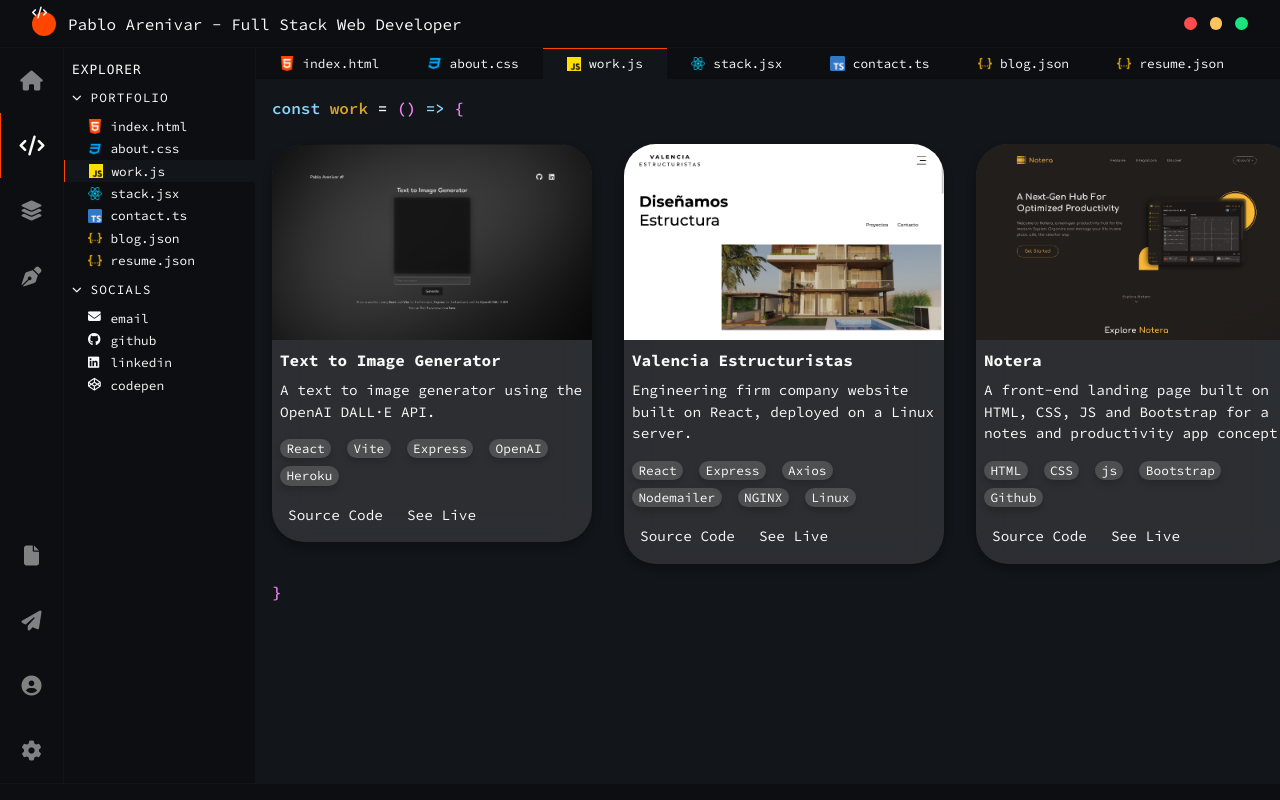
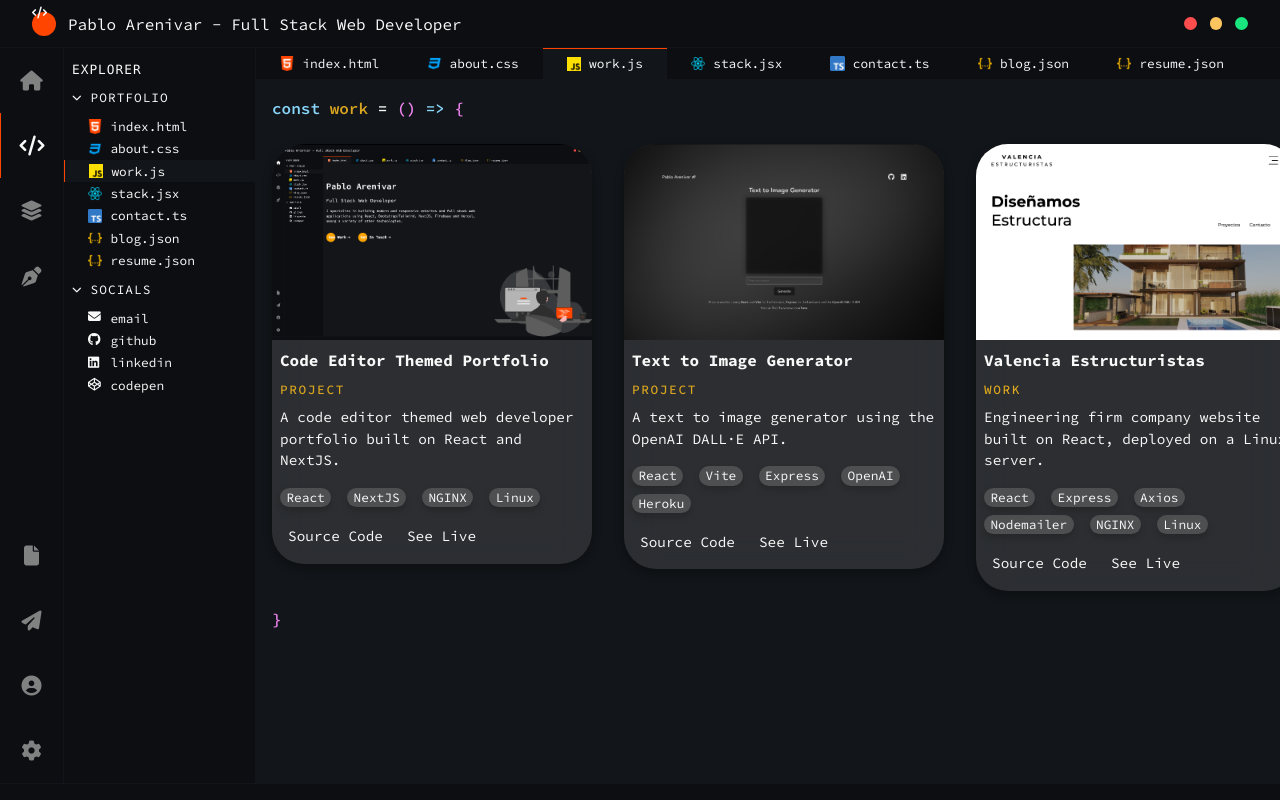
Before and after one commit to piarenivar/code-editor-theme-portfolio, a Next.js app: page /work in a window 1280 px wide. Built offline with nearby package versions, Linux system fonts and the light colour scheme.

Commit message:
Update existing files.

```diff
--- a/src/components/Card.jsx
+++ b/src/components/Card.jsx
@@ -1,19 +1,22 @@
+import styles from '../styles/modules/Pages.module.css';
+
 import Image from "next/image";
 import Link from "next/link";
 
-import Stack from "./Stack";
+import CardStack from "./CardStack";
 
-export default function Card({ id, img, alt, title, desc, stack, github, url }) {
+export default function Card({ id, img, alt, title, type, desc, stack, github, url }) {
     return (
-        <div className='card'>
-            <Link href={url} className='card-img-link center' target='_blank'><Image src={img} alt={alt} className='card-img' /><i className='fa-solid fa-arrow-up-right-from-square fa-lg' /></Link>
-            <div className='card-content'>
+        <div className={styles.card}>
+            <Link href={url} className={`center ${styles.card_img_link}`} target='_blank'><Image src={img} alt={alt} className={styles.card_img} /><i className='fa-solid fa-arrow-up-right-from-square fa-lg' /></Link>
+            <div className={styles.card_content}>
                 <h3>{title}</h3>
+                <span className={`gold ${styles.card_type}`}>{type}</span>
                 <p>{desc}</p>
-                <Stack id={id} stack={stack} />
-                <div className='card-links'>
-                    <Link href={github} className='card-link underline-link' target='_blank'>Source Code</Link>
-                    <Link href={url} className='card-link underline-link' target='_blank'>See Live</Link>
+                <CardStack id={id} stack={stack} />
+                <div className={styles.card_links}>
+                    <Link href={github} className={`underline-link ${styles.card_link}`} target='_blank'>Source Code</Link>
+                    <Link href={url} className={`underline-link ${styles.card_link}`} target='_blank'>See Live</Link>
                 </div>
             </div>
         </div>
--- /dev/null
+++ b/src/components/CardStack.jsx
@@ -0,0 +1,13 @@
+import styles from '../styles/modules/Pages.module.css';
+
+export default function CardStack({ id, stack }) {
+    return (
+        <div className={styles.card_stack}>
+            {
+                stack.map((stackItem, id) => {
+                    return <span className={styles.card_stack_item} key={id}>{stackItem}</span>
+                })
+            }
+        </div>
+    )
+}
--- a/src/components/Stack.jsx
+++ /dev/null
@@ -1,12 +0,0 @@
-export default function Stack({ id, stack }) {
-
-    return (
-        <div className='card-stack'>
-            {
-                stack.map((stackItem, id) => {
-                    return <span className='card-stack-item' key={id}>{stackItem}</span>
-                })
-            }
-        </div>
-    )
-}
--- /dev/null
+++ b/src/components/StackItem.jsx
@@ -0,0 +1,5 @@
+export default function StackItem() {
+  return (
+    <div>StackItem</div>
+  )
+}
--- a/src/lib/workData.js
+++ b/src/lib/workData.js
@@ -1,35 +1,50 @@
+import notera from '../../public/notera.png';
+import portfolio from '../../public/portfolio.png';
 import textToImage from '../../public/text-to-image.png';
 import ve from '../../public/ve.png';
-import notera from '../../public/notera.png';
 
 const workData = [
     {
         id: 1,
+        img: portfolio,
+        alt: 'Code editor themed web developer portfolio cover image.',
+        title: 'Code Editor Themed Portfolio',
+        type: 'Project',
+        desc: 'A code editor themed web developer portfolio built on React and NextJS.',
+        stack: ['React', 'NextJS', 'NGINX', 'Linux'],
+        github: 'https://github.com/piarenivar/code-editor-theme-portfolio',
+        url: '/',
+    },
+    {
+        id: 2,
         img: textToImage,
         alt: 'Text to image generator cover image.',
         title: 'Text to Image Generator',
+        type: 'Project',
         desc: 'A text to image generator using the OpenAI DALL·E API.',
         stack: ['React', 'Vite', 'Express', 'OpenAI', 'Heroku'],
         github: 'https://github.com/piarenivar/text-to-image',
         url: 'https://text-to-image.herokuapp.com/',
     },
     {
-        id: 2,
+        id: 3,
         img: ve,
         alt: 'Valencia Estructuristas cover image.',
         title: 'Valencia Estructuristas',
+        type: 'Work',
         desc: 'Engineering firm company website built on React, deployed on a Linux server.',
         stack: ['React', 'Express', 'Axios', 'Nodemailer', 'NGINX', 'Linux'],
         github: 'https://github.com/piarenivar/ve-react',
         url: 'https://valenciaestructuristas.com/',
     },
     {
-        id: 3,
+        id: 4,
         img: notera,
         alt: 'Notera project cover image.',
         title: 'Notera',
+        type: 'Project',
         desc: 'A front-end landing page built on HTML, CSS, JS and Bootstrap for a notes and productivity app concept.',
-        stack: ['HTML', 'CSS', 'js', 'Bootstrap', 'Github'],
+        stack: ['HTML', 'CSS', 'JS', 'Bootstrap', 'Github'],
         github: 'https://github.com/piarenivar/notera',
         url: 'https://piarenivar.github.io/notera/',
     },
--- a/src/pages/stack.js
+++ b/src/pages/stack.js
@@ -1,10 +1,14 @@
 import styles from '../styles/modules/Pages.module.css';
+import StackItem from '@/components/StackItem';
 
 export default function StackPage() {
     return (
         <main className={styles.main}>
-            <h2 className={styles.title}>Technology Stack</h2>
-
+            <h2><span className='purple'>export default</span> <span className='blue'>function</span> <span className='yellow'>Stack</span><span className='gold'>{`() {`}</span></h2>
+            <h2 className={`purple ${styles.jsx_indent}`}>return {`(`}</h2>
+            <StackItem />
+            <h2 className={`purple ${styles.jsx_indent}`}>{`)`}</h2>
+            <h2 className='gold'>{`}`}</h2>
         </main>
     )
 }
--- a/src/pages/work.js
+++ b/src/pages/work.js
@@ -3,8 +3,8 @@
 
 import workData from '../lib/workData';
 
-function renderWorkData({ id, img, alt, title, desc, stack, github, url }) {
-  return <Card key={id} img={img} alt={alt} title={title} desc={desc} stack={stack} github={github} url={url} />
+function renderWorkData({ id, img, alt, title, type, desc, stack, github, url }) {
+  return <Card key={id} img={img} alt={alt} title={title} type={type} desc={desc} stack={stack} github={github} url={url} />
 }
 
 export default function WorkPage() {
--- a/src/styles/globals.css
+++ b/src/styles/globals.css
@@ -47,6 +47,10 @@
   color: violet;
 }
 
+.yellow {
+  color: var(--color-stop-light-yellow);
+}
+
 a {
   cursor: pointer;
   text-decoration: none;
@@ -58,112 +62,6 @@
   color: var(--color-white);
 
   font-family: var(--code-font);
-}
-
-.card {
-  backdrop-filter: blur(1rem);
-  background-color: rgb(128, 128, 128, .24);
-  border-radius: 2rem;
-  box-shadow: 0 4px 8px 1px rgb(0, 0, 0, .24);
-
-  display: flex;
-  flex-direction: column;
-
-  margin-right: 2rem;
-
-  height: fit-content;
-  width: 24%;
-  min-width: 20rem;
-}
-
-.cards {
-  min-height: fit-content;
-}
-
-.card-content {
-  border-radius: 0 0 2rem 2rem;
-
-  padding: .5rem;
-
-  height: 100%;
-  width: 100%;
-}
-
-.card-content h3 {
-  font-weight: 700;
-  margin-bottom: .5rem;
-}
-
-.card-content p {
-  font-size: .9rem;
-}
-
-.card-img {
-  cursor: pointer;
-  min-height: 100%;
-  object-fit: cover;
-  transition: var(--transition);
-}
-
-.card-img-link {
-  background-color: #000;
-  border-radius: 2rem 2rem 0 0;
-
-  overflow: hidden;
-
-  height: 45%;
-  min-height: 45%;
-  width: 100%;
-}
-
-.card-img-link i {
-  opacity: 0;
-  position: absolute;
-  transition: var(--transition);
-}
-
-.card-img-link:hover .card-img {
-  opacity: .64;
-}
-
-.card-img-link:hover i {
-  opacity: .8;
-}
-
-.card-links {
-  margin: .5rem 0;
-}
-
-.card-links a {
-  color: var(--color-white);
-}
-
-.card-link {
-  font-size: .9rem;
-  margin:0 1rem 0 .5rem;
-}
-
-.card-stack {
-  display: flex;
-  flex-wrap: wrap;
-}
-
-.card-stack-item {
-  background-color: rgb(128, 128, 128, .4);
-  border-radius: 100rem;
-  box-shadow: 0 4px 6px .5px rgb(0, 0, 0, .16);
-  cursor: default;
-
-  font-size: .8rem;
-
-  margin: 0 1rem .5rem 0;
-  padding: 0 .4rem;
-
-  transition: var(--transition);
-}
-
-.card-stack-item:hover {
-  transform: translateY(-.15rem);
 }
 
 .center {
--- a/src/styles/modules/Pages.module.css
+++ b/src/styles/modules/Pages.module.css
@@ -2,6 +2,120 @@
     display: flex;
 
     margin: 1rem 0;
+}
+
+.card {
+    backdrop-filter: blur(1rem);
+    background-color: rgb(128, 128, 128, .24);
+    border-radius: 2rem;
+    box-shadow: 0 4px 8px 1px rgb(0, 0, 0, .24);
+
+    display: flex;
+    flex-direction: column;
+
+    margin-right: 2rem;
+
+    height: fit-content;
+    width: 24%;
+    min-width: 20rem;
+}
+
+.cards {
+    min-height: fit-content;
+}
+
+.card_content {
+    border-radius: 0 0 2rem 2rem;
+
+    padding: .5rem;
+
+    height: 100%;
+    width: 100%;
+}
+
+.card_content h3 {
+    font-weight: 700;
+}
+
+.card_content p {
+    font-size: .9rem;
+}
+
+.card_img {
+    cursor: pointer;
+    min-height: 100%;
+    object-fit: cover;
+    transition: var(--transition);
+}
+
+.card_img_link {
+    background-color: #000;
+    border-radius: 2rem 2rem 0 0;
+
+    overflow: hidden;
+
+    height: 45%;
+    min-height: 45%;
+    width: 100%;
+}
+
+.card_img_link i {
+    opacity: 0;
+    position: absolute;
+    transition: var(--transition);
+}
+
+.card_img_link:hover .card_img {
+    opacity: .64;
+}
+
+.card_img_link:hover i {
+    opacity: .8;
+}
+
+.card_links {
+    margin: .5rem 0;
+}
+
+.card_links a {
+    color: var(--color-white);
+}
+
+.card_link {
+    font-size: .9rem;
+    margin: 0 1rem 0 .5rem;
+}
+
+.card_stack {
+    display: flex;
+    flex-wrap: wrap;
+}
+
+.card_stack_item {
+    background-color: rgb(128, 128, 128, .4);
+    border-radius: 100rem;
+    box-shadow: 0 4px 6px .5px rgb(0, 0, 0, .16);
+    cursor: default;
+
+    font-size: .8rem;
+
+    margin: 0 1rem .5rem 0;
+    padding: 0 .4rem;
+
+    transition: var(--transition);
+}
+
+.card_stack_item:hover {
+    transform: translateY(-.15rem);
+}
+
+.card_type {
+    display: inline-block;
+    font-size: .8rem;
+    font-weight: 500;
+    letter-spacing: .1rem;
+    text-transform: uppercase;
+    margin: .5rem 0;
 }
 
 .container {
@@ -32,6 +146,10 @@
     color: goldenrod;
 }
 
+.jsx_indent {
+    margin-left: 2rem;
+}
+
 .main {
     display: flex;
     flex-direction: column;
```
Also changed, not shown: public/._portfolio.png (added), public/portfolio.png (added).
